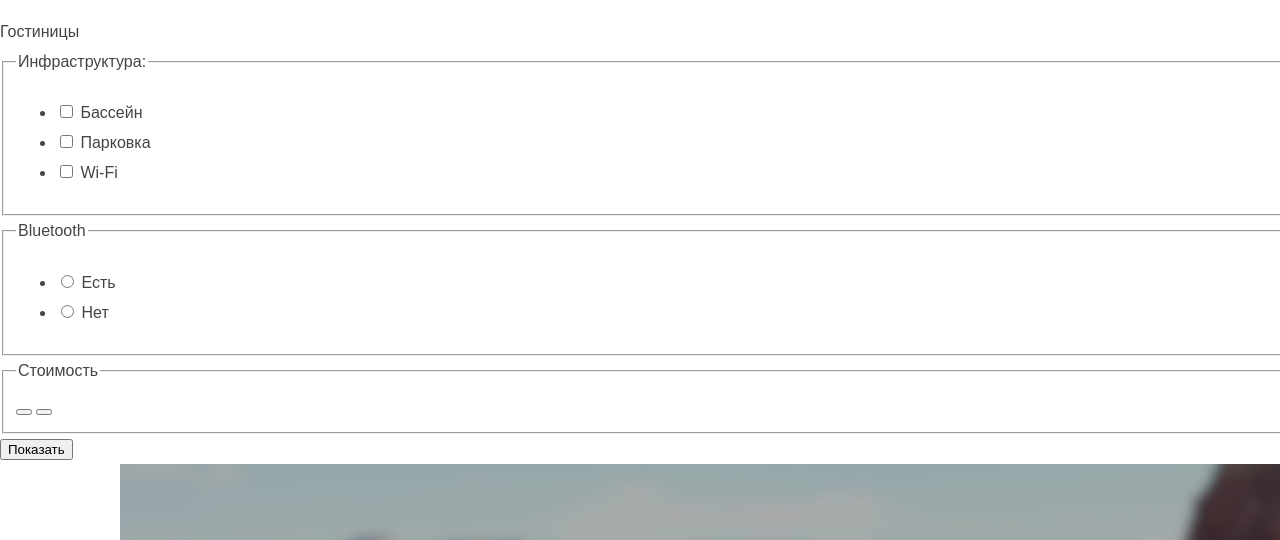
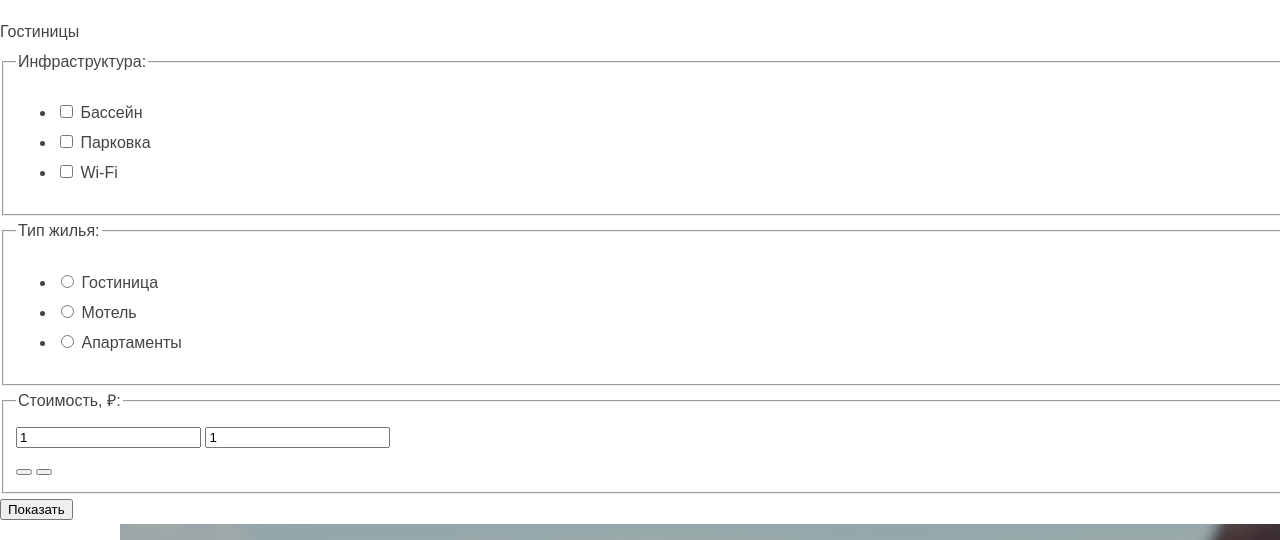
Before and after one commit to UladzimirPakladau/sedona, a plain HTML site: page catalog.html in a window 1280 px wide. Shown: the part 89-629 px from the top of the page. Drawn offline with Linux system fonts and the light colour scheme.

Commit message:
Добавляет импуты стоимости

```diff
--- a/catalog.html
+++ b/catalog.html
@@ -51,16 +51,16 @@
             <legend class="catalog-filter-title">Инфраструктура:</legend>
             <ul class="catalog-filter-list">
               <li class="catalog-filter-item">
-                <input class="control-input" type="checkbox" name="black" id="black">
-                <label for="black" class="control">Бассейн</label>
+                <input class="control-input" type="checkbox" name="pool" id="pool">
+                <label for="pool" class="control">Бассейн</label>
               </li>
               <li class="catalog-filter-item">
-                <input class="control-input" type="checkbox" name="white" id="white">
-                <label for="white" class="control">Парковка</label>
+                <input class="control-input" type="checkbox" name="parking" id="parking">
+                <label for="parking" class="control">Парковка</label>
               </li>
               <li class="catalog-filter-item">
-                <input class="control-input" type="checkbox" name="blue" id="blue">
-                <label for="blue" class="control">Wi-Fi</label>
+                <input class="control-input" type="checkbox" name="wifi" id="wifi">
+                <label for="wifi" class="control">Wi-Fi</label>
               </li>
             </ul>
           </fieldset>
@@ -68,29 +68,41 @@
 
 
           <fieldset class="catalog-filter-group bluetooth-group">
-            <legend class="catalog-filter-title">Bluetooth</legend>
+            <legend class="catalog-filter-title">Тип жилья:</legend>
             <ul class="catalog-filter-list">
               <li class="catalog-filter-item">
-                <input class="control-radio-input" type="radio" id="yes" name="Bluetooth" value="yes">
-                <label for="yes" class="control-radio">Есть</label>
+                <input class="control-radio-input" type="radio" id="hotel" name="hotel" value="hotel">
+                <label for="hotel" class="control-radio">Гостиница</label>
               </li>
               <li class="catalog-filter-item">
-                <input class="control-radio-input" type="radio" id="no" name="Bluetooth" value="no">
-                <label for="no" class="control-radio">Нет</label>
+                <input class="control-radio-input" type="radio" id="motel" name="motel" value="motel">
+                <label for="motel" class="control-radio">Мотель</label>
+              </li>
+              <li class="catalog-filter-item">
+                <input class="control-radio-input" type="radio" id="apartments" name="apartments" value="apartments">
+                <label for="apartments" class="control-radio">Апартаменты</label>
               </li>
             </ul>
           </fieldset>
 
 
           <fieldset class="catalog-filter-group range">
-            <legend class="catalog-filter-title filter-title-price">Стоимость</legend>
+            <legend class="catalog-filter-title filter-title-price">Стоимость, ₽:</legend>
+
             <div class="catalog-filter-range-controls">
+
+              <div lass="catalog-filter-range-controls-price-wrapper">
+                <input class="controls-price-min" type="number" min="1" value="1">
+                <input class="controls-price-max" type="number" min="1" value="1">
+              </div>
+
               <div class="catalog-filter-scale">
                 <div class="catalog-filter-bar"></div>
               </div>
               <button class="range-toggle range-toggle-min"></button>
               <button class="range-toggle range-toggle-max"></button>
             </div>
+
           </fieldset>
 
           <button class="filter-button button" type="submit">Показать</button>
```
